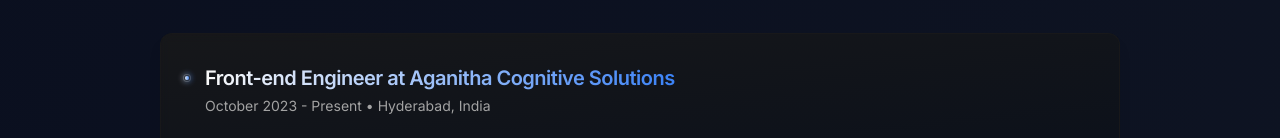
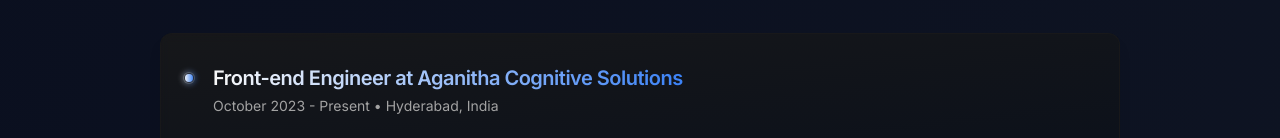
Before and after one commit to pranjal-pathak/Portfolio, a Next.js app: page / in a window 1280 px wide. Shown: the part 799-937 px from the top of the page. Built offline with nearby package versions, Linux system fonts and the light colour scheme.

Commit message:
changes in bullet design

```diff
--- a/app/page.tsx
+++ b/app/page.tsx
@@ -465,11 +465,11 @@ export default function Home() {
               <CardHeader className="relative group">
                 <div className="absolute inset-0 bg-gradient-to-br from-primary/5 to-blue-500/5 pointer-events-none" />
                 <div className="relative">
-                  <CardTitle className="text-xl flex items-center space-x-4">
+                  <CardTitle className="text-xl flex items-center space-x-5">
                     <div className="relative flex-shrink-0">
                       <div className="absolute -inset-1 bg-gradient-to-r from-primary/30 to-blue-500/30 rounded-full opacity-80 group-hover:opacity-100 blur-[2px] transition-opacity duration-500 " />
                       <div
-                        className="w-1 h-1 bg-gradient-to-r from-primary to-blue-500 rounded-full
+                        className="w-2 h-2 bg-gradient-to-r from-primary to-blue-500 rounded-full
           ring-[1px] ring-primary/20 ring-offset-1 ring-offset-background
           transition-all duration-300 group-hover:scale-110 group-hover:ring-primary/40"
                       />
@@ -478,7 +478,7 @@ export default function Home() {
                       Front-end Engineer at Aganitha Cognitive Solutions
                     </span>
                   </CardTitle>
-                  <p className="text-sm text-muted-foreground ml-5 mt-1">
+                  <p className="text-sm text-muted-foreground ml-7 mt-1">
                     October 2023 - Present • Hyderabad, India
                   </p>
                 </div>
```
